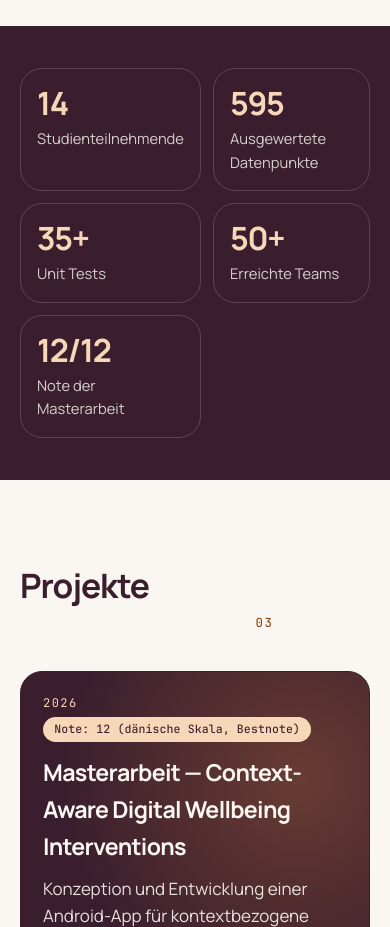
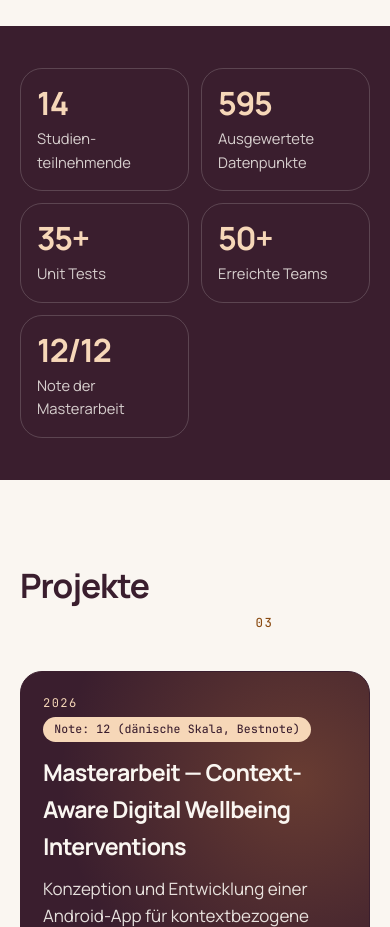
Before and after one commit to millanee/millanemeyer.com, a plain HTML site: page de/index.html in a window 390 px wide. Shown: the part 3380-4307 px from the top of the page. Drawn offline with Linux system fonts and the light colour scheme.

Commit message:
Let German stat cards shrink to 320px screens
Long German labels gave the two-column stats grid a min-content wider than a
320px viewport; mobile WebKit then kept relaying the page out and stalled
timers (including the typewriter). Use minmax(0, 1fr) columns and a soft
hyphen in "Studienteilnehmende".

Co-authored-by: Millane Meyer <millanee@users.noreply.github.com>

```diff
--- a/assets/css/styles.css
+++ b/assets/css/styles.css
@@ -924,7 +924,8 @@ ul {
 
 .stats {
   display: grid;
-  grid-template-columns: repeat(2, 1fr);
+  /* minmax(0, …) so single long German labels ("Studienteilnehmende") cannot push two columns past 320px. */
+  grid-template-columns: repeat(2, minmax(0, 1fr));
   gap: 12px;
 }
 
@@ -947,6 +948,7 @@ ul {
   margin-top: 8px;
   color: var(--muted);
   font-size: 0.92rem;
+  overflow-wrap: break-word;
 }
 
 .timeline {
--- a/de/index.html
+++ b/de/index.html
@@ -222,7 +222,7 @@
     <section class="stats-band" aria-label="Kennzahlen">
       <div class="wrap">
         <div class="stats">
-          <article class="stat reveal"><b data-count="14">14</b><span>Studienteilnehmende</span></article>
+          <article class="stat reveal"><b data-count="14">14</b><span>Studien&shy;teilnehmende</span></article>
           <article class="stat reveal"><b data-count="595">595</b><span>Ausgewertete Datenpunkte</span></article>
           <article class="stat reveal"><b data-count="35" data-suffix="+">35+</b><span>Unit Tests</span></article>
           <article class="stat reveal"><b data-count="50" data-suffix="+">50+</b><span>Erreichte Teams</span></article>
```
